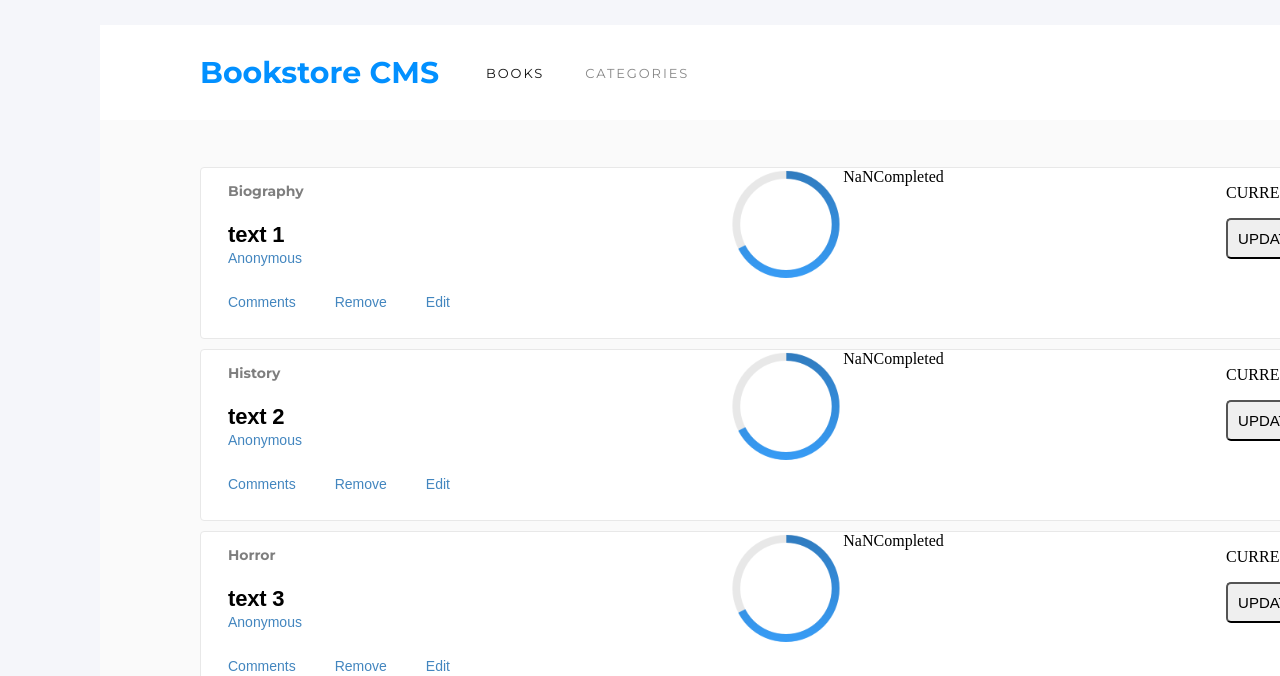
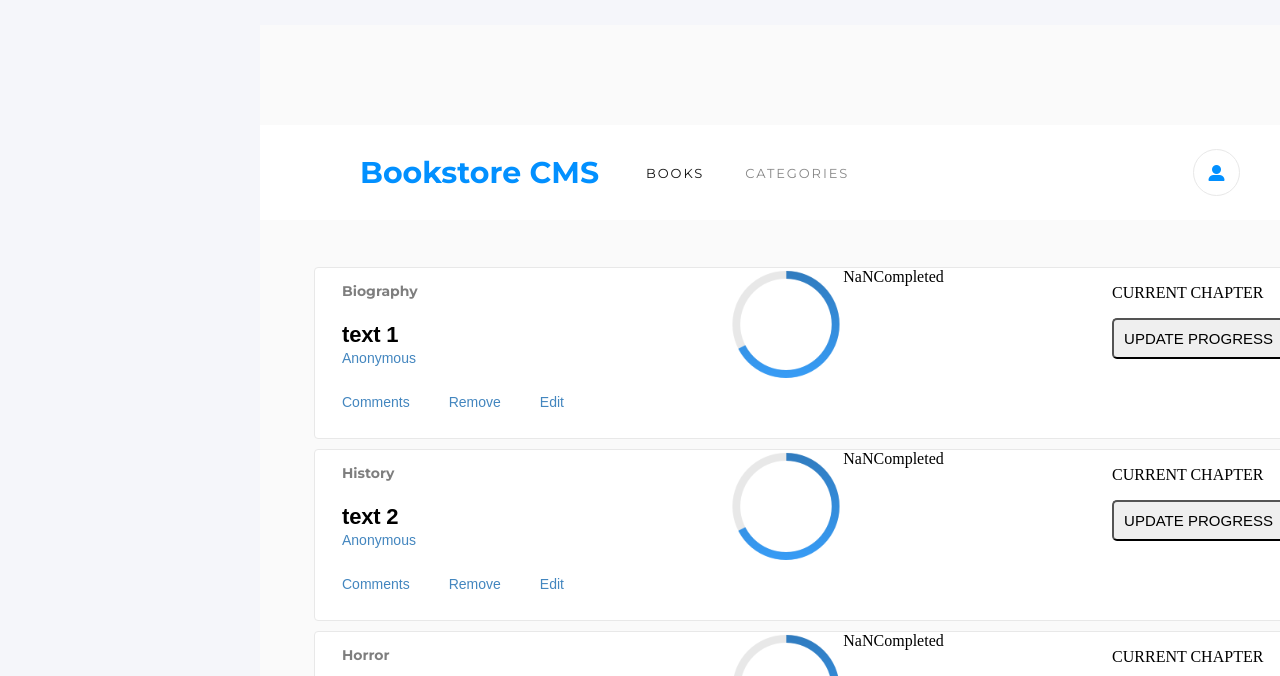
Before and after one commit to Grifo89/React_Bookstore, a React (Create React App) app: page / in a window 1280 px wide. Shown: the part 124-800 px from the top of the page. Built offline with nearby package versions, Linux system fonts and the light colour scheme.

Commit message:
Fix margins and widths

```diff
--- a/src/App.css
+++ b/src/App.css
@@ -1,4 +1,5 @@
 .App {
-  width: 1400px;
+  width: calc(100vw - 200px);
   background-color: #fafafa;
+  padding: 100px 0
 }
--- a/src/components/booksList/BooksList.css
+++ b/src/components/booksList/BooksList.css
@@ -1,5 +1,5 @@
 .book-table {
-  width: 1200px;
+  width: 90%;
   margin: auto;
 }
 
```
Also changed, not shown: src/index.css (line endings or trailing spaces).
